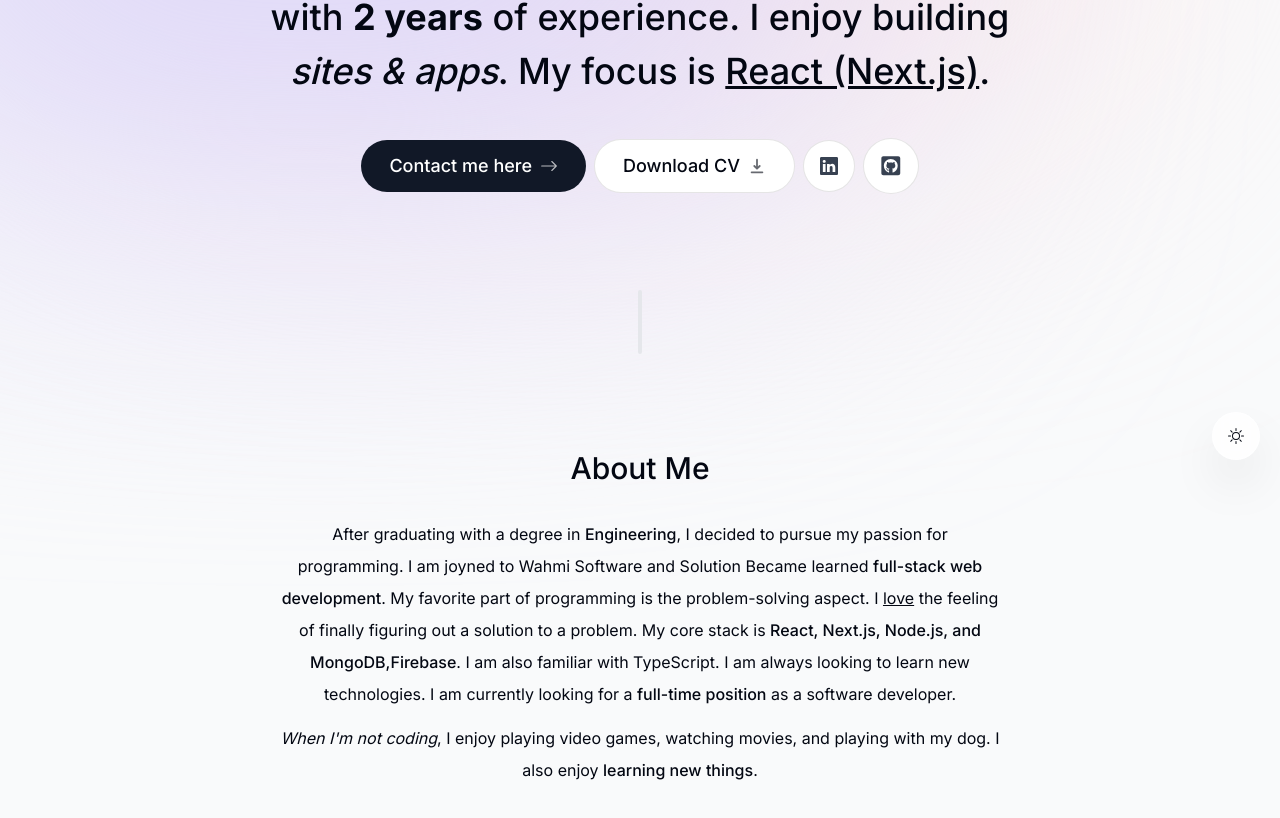
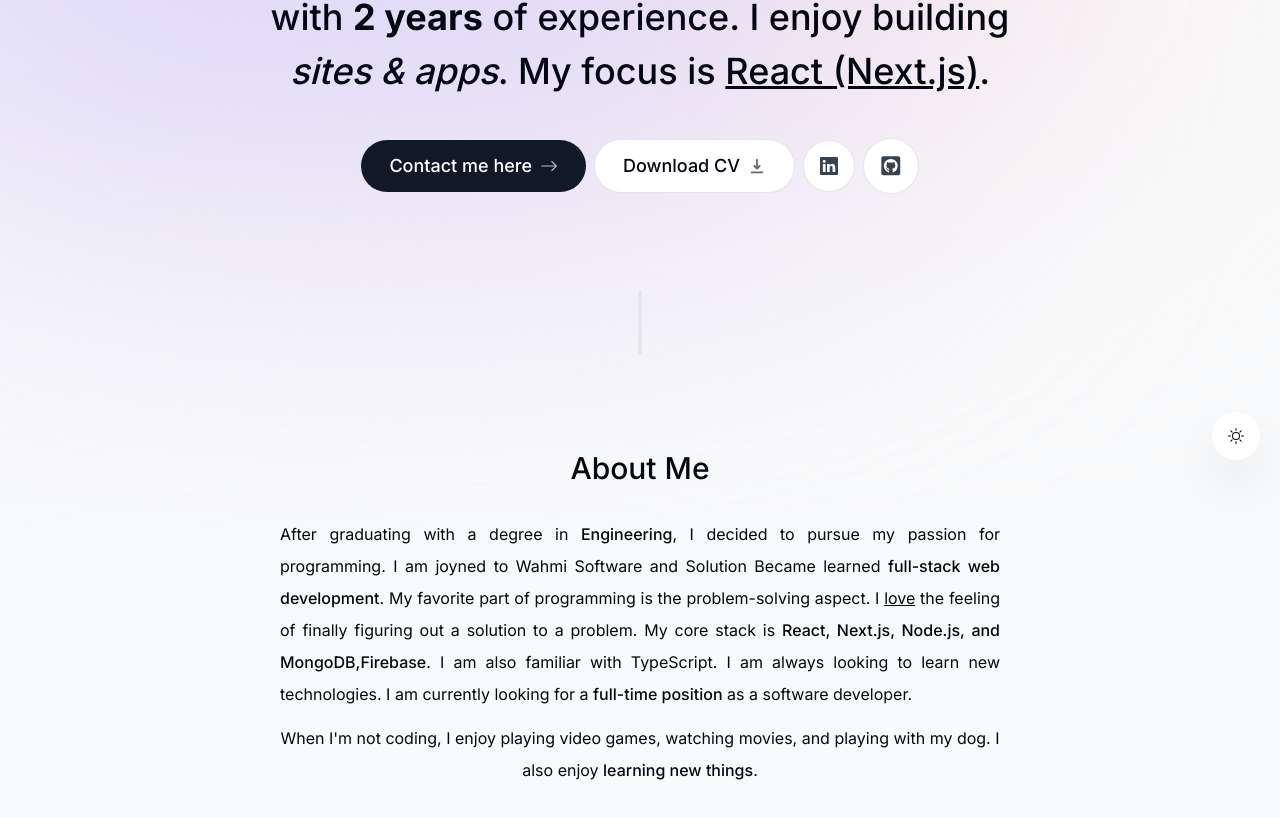
Before and after one commit to sivasurya01/portfolio, a Next.js app: page / in a window 1280 px wide. Shown: the part 320-1138 px from the top of the page. Built offline with nearby package versions, Linux system fonts and the light colour scheme.

Commit message:
first commit

```diff
--- a/components/about.tsx
+++ b/components/about.tsx
@@ -18,7 +18,7 @@ export default function About() {
       id="about"
     >
       <SectionHeading>About me</SectionHeading>
-      <p className="mb-3">
+      <p className="mb-3 text-justify">
         After graduating with a degree in{" "}
         <span className="font-medium">Engineering</span>, I decided to pursue my
         passion for programming. I am joyned to Wahmi Software and Solution Became learned{" "}
@@ -37,7 +37,7 @@ export default function About() {
       </p>
 
       <p>
-        <span className="italic">When I'm not coding</span>, I enjoy playing
+        <span className="">When I'm not coding</span>, I enjoy playing
         video games, watching movies, and playing with my dog. I also enjoy{" "}
         <span className="font-medium">learning new things</span>.
       </p>
```
